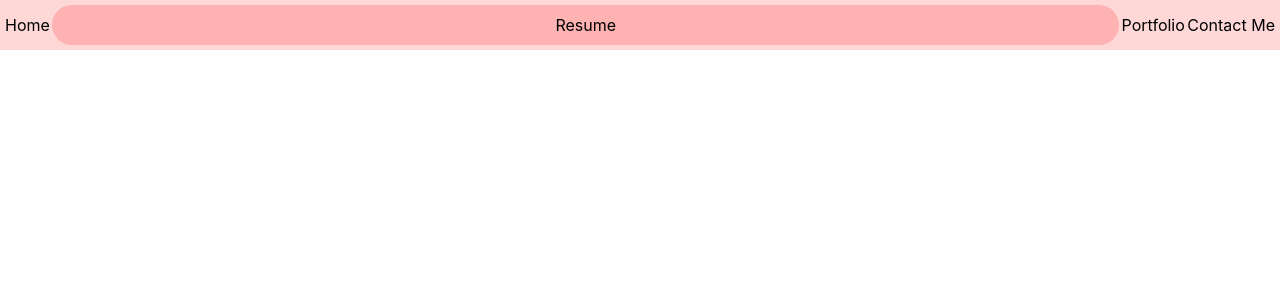
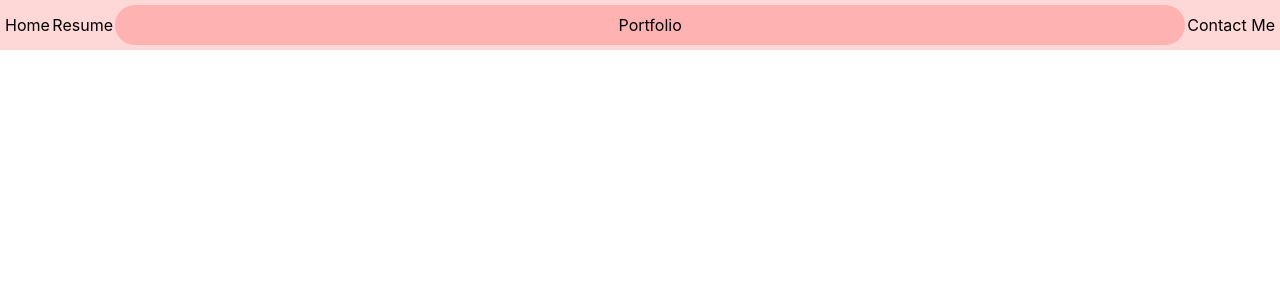
Before and after one commit to rackodo/rackodo-home-page, a Next.js app: page /portfolio in a window 1280 px wide. Before the commit this address had no page. Shown: the top 300 px of the page. Built offline with nearby package versions, Linux system fonts and the light colour scheme.

Commit message:
extend if you want :3

```diff
--- a/components/navbar.js
+++ b/components/navbar.js
@@ -1,23 +1,11 @@
 import { Box, Circle, Container, Flex, HStack, Link } from "@chakra-ui/react";
-import React, { useEffect, useRef, useState } from "react";
+import React from "react";
+
+import { useRouter } from "next/router";
+import NextLink from 'next/link';
+
 
 export default function Navbar() {
-  const home = useRef(null);
-  const resume = useRef(null);
-  const portfolio = useRef(null);
-
-  const [active, setActive] = useState(home);
-
-  function handleActive(e, item) {
-	console.log(e)
-  }
-
-  useEffect(() => {
-    console.log(home);
-    home.current.active = (home === active);
-    resume.current.active = (resume === active);
-    portfolio.current.active = (portfolio === active);
-  }, [active]);
 
   return (
     <HStack
@@ -28,47 +16,44 @@ export default function Navbar() {
       gap="2.5px"
       paddingX="5px"
     >
+      <NextLink href="/" passHref legacyBehavior>
         <NavLink
           name="Home"
-        href="/"
           id="home"
-        ref={home}
-		data-active={false}
-        onClick={(val) => handleActive(val.target)} active={false}
         />
+      </NextLink>
+      <NextLink href="/resume" passHref legacyBehavior>
         <NavLink
           name="Resume"
-        href="/resume"
           id="resume"
-        ref={resume}
-		data-active={false}
-        onClick={(val) => handleActive(val.target)} active={true}
         />
+      </NextLink>
+      <NextLink href="/portfolio" passHref legacyBehavior>
         <NavLink
           name="Portfolio"
-        href="/portfolio"
           id="portfolio"
-        ref={portfolio}
-		data-active={false}
-        onClick={(val) => {handleActive(val.target)}} active={false}
         />
+      </NextLink>
+      <NextLink href="mailto:rackodo.business@gmail.com" passHref legacyBehavior>
         <NavLink
           name="Contact Me"
-        href="mailto:rackodo.business@gmail.com"
         />
-    </HStack>
+      </NextLink>
+    </HStack >
   );
 }
 
-const NavLink = React.forwardRef((props, ref) => (
+const NavLink = React.forwardRef((props, ref) => {
+  const router = useRouter();
+  return (
     <Circle
       as={"button"}
       ref={ref}
       textDecoration="None!important"
       color="initial"
       height="40px"
-    flex={props.active ? "100%" : "none"}
-    bg={props.active ? "red.200" : "initial"}
+      flex={props.href == router.pathname ? "100%" : "none"}
+      bg={props.href == router.pathname ? "red.200" : "initial"}
       alignItems="center"
       justifyContent="center"
       onClick={props.onClick}
@@ -76,6 +61,7 @@ const NavLink = React.forwardRef((props, ref) => (
     >
       {props.name}
     </Circle>
-));
+  )
+});
 
 NavLink.displayName = "NavLink";
--- /dev/null
+++ b/pages/portfolio.js
@@ -0,0 +1,9 @@
+import React from "react";
+
+export default function Portfolio() {
+    return (
+        <>
+            test
+        </>
+    )
+}
```
Lines whose indentation alone changed are shown as unchanged.
